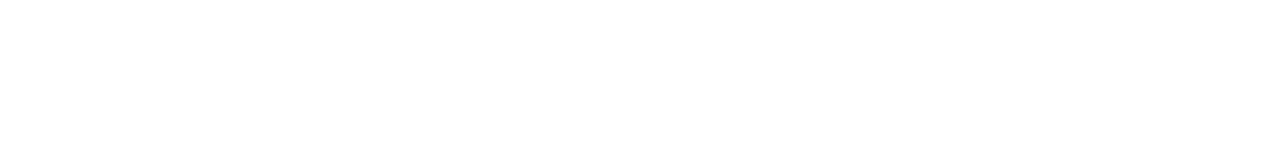
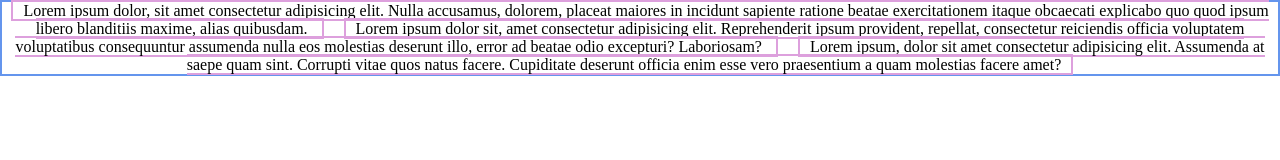
Before and after one commit to heloisantos1/display-inline, a plain HTML site: page index.html in a window 1280 px wide. Drawn offline with Linux system fonts and the light colour scheme.

Commit message:
atividade finalizada

```diff
--- a/index.html
+++ b/index.html
@@ -3,9 +3,22 @@
 <head>
     <meta charset="UTF-8">
     <meta name="viewport" content="width=device-width, initial-scale=1.0">
+    <link rel="stylesheet" href="style.css">
     <title>Display Inline</title>
 </head>
 <body>
+    <main>
+        <div>
+            Lorem ipsum dolor, sit amet consectetur adipisicing elit. Nulla accusamus, dolorem, placeat maiores in incidunt sapiente ratione beatae exercitationem itaque obcaecati explicabo quo quod ipsum libero blanditiis maxime, alias quibusdam.
+        </div>
 
+        <div>
+            Lorem ipsum dolor sit, amet consectetur adipisicing elit. Reprehenderit ipsum provident, repellat, consectetur reiciendis officia voluptatem voluptatibus consequuntur assumenda nulla eos molestias deserunt illo, error ad beatae odio excepturi? Laboriosam?
+        </div>
+
+        <div>
+            Lorem ipsum, dolor sit amet consectetur adipisicing elit. Assumenda at saepe quam sint. Corrupti vitae quos natus facere. Cupiditate deserunt officia enim esse vero praesentium a quam molestias facere amet?
+        </div>
+    </main>
 </body>
 </html>
--- /dev/null
+++ b/style.css
@@ -0,0 +1,17 @@
+* {
+    margin: 0;
+    padding: 0;
+    box-sizing: border-box;
+}
+
+main {
+    border: 2px solid cornflowerblue;
+    text-align: center;
+}
+
+div {
+    border: 2px solid plum;
+    display: inline;
+    margin-right: 20px;
+    padding-inline: 10px;
+}
```
